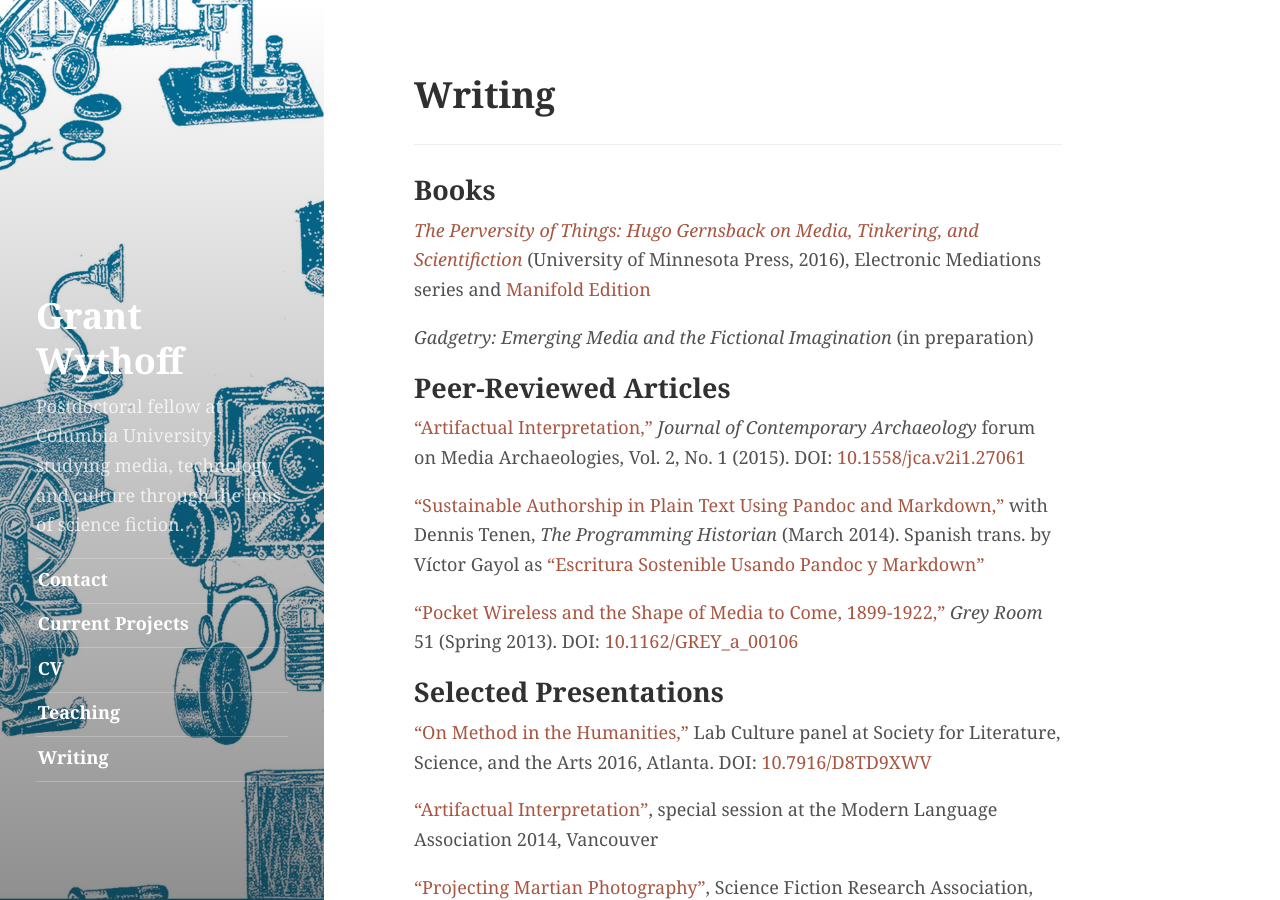
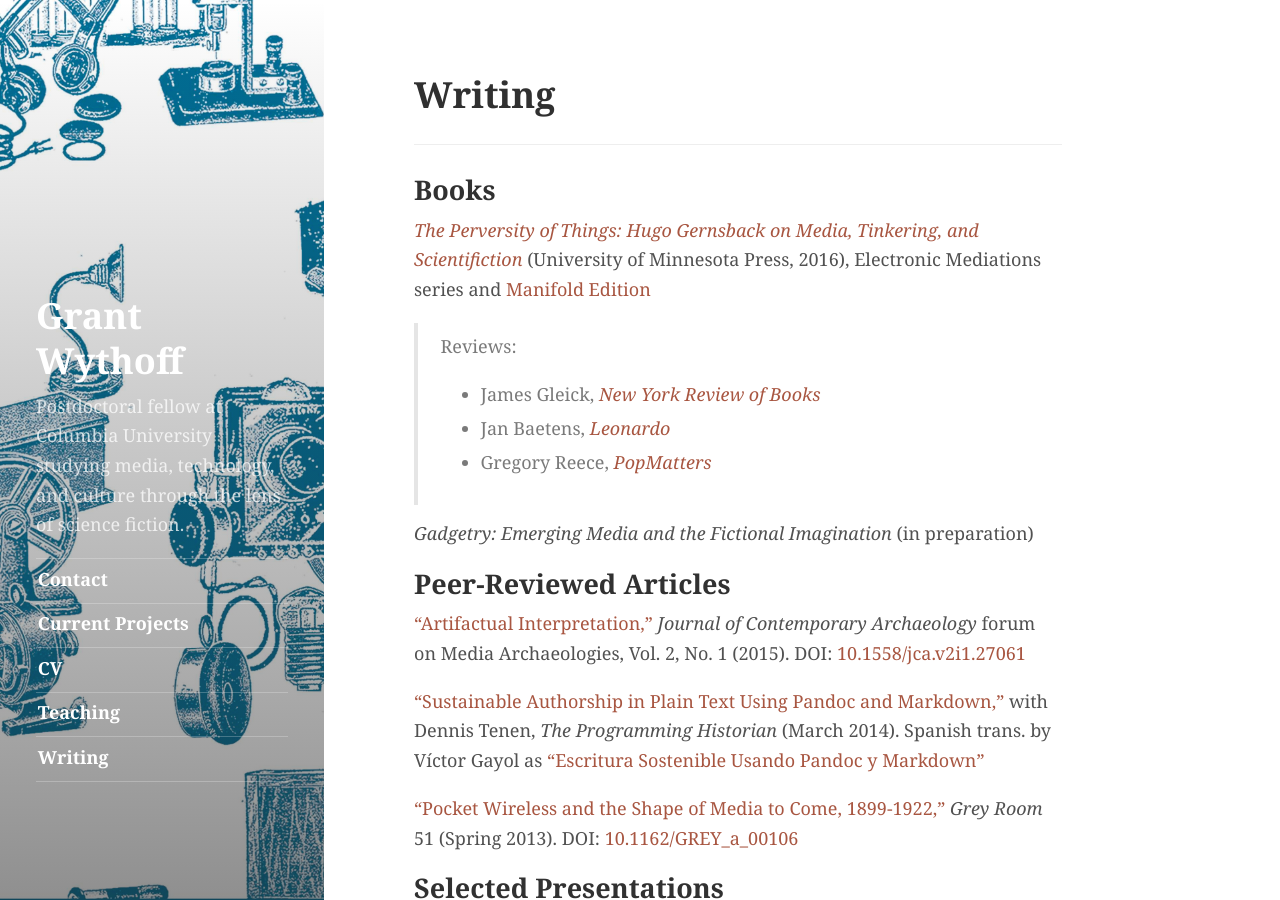
Before and after one commit to gwijthoff/wythoff.net, a Jekyll site: the page built from writing.md, in a window 1280 px wide and 900 px high. Built offline with Jekyll 4.4.1, drawn with Linux system fonts in a browser that asks for light colours.

Commit message:
adding reviews to Gernsback

```diff
--- a/writing.md
+++ b/writing.md
@@ -8,6 +8,12 @@ Books
 -------
 
 [*The Perversity of Things: Hugo Gernsback on Media, Tinkering, and Scientifiction*](https://www.upress.umn.edu/book-division/books/the-perversity-of-things) (University of Minnesota Press, 2016), Electronic Mediations series and [Manifold Edition](http://manifold.umn.edu)
+
+> Reviews:
+> - James Gleick, [*New York Review of Books*](http://www.nybooks.com/daily/2017/01/31/hugo-gernsback-making-of-future-man/)
+- Jan Baetens, [*Leonardo*](http://leonardo.info/reviews/feb2017/gernsback-wythoff.php)
+- Gregory Reece, [*PopMatters*](http://www.popmatters.com/review/hugh-gernsback-the-perversity-of-things-by-grant-wythoff/)
+<!-- Angelo Paura, [*Motherboard Italy (Vice)*](https://motherboard.vice.com/it/article/profilo-hugo-gernsback-amazing-stories / https://medium.com/italia/hugo-gernsback-luomo-che-ci-ha-fatto-innamorare-del-futuro-ec2fb2fbeebf#.j9f1l9x5y) -->
 
 _Gadgetry: Emerging Media and the Fictional Imagination_ (in preparation)
 
```
